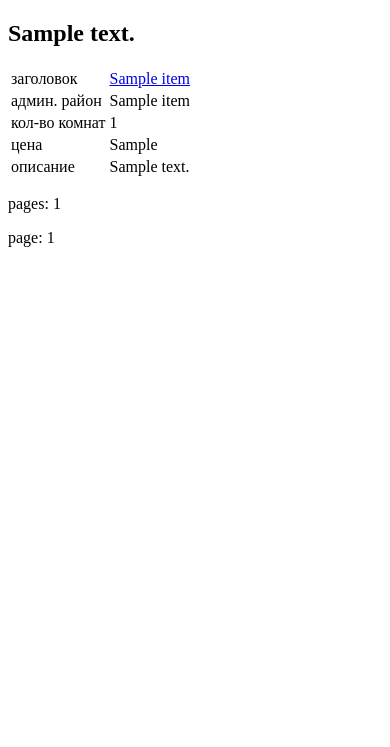
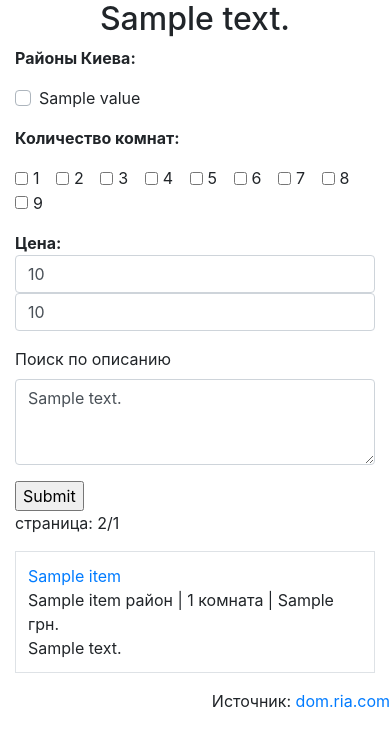
Before and after one commit to IvashchenkoSerhii/realty_parser, a Python web app: template aiohttp/aiohttp_handler/templates/index.html in a window 390 px wide. Shown: the top 747 px of the page. Run offline with Jinja, Linux system fonts and the light colour scheme; the template is opened without the code that fills it: most values are stand-ins (such as "Sample title", 1, 10 or a date in 2020); some libraries are stand-ins or nearby versions.

Commit message:
+ html filter form

```diff
--- a/aiohttp/aiohttp_handler/templates/base.html
+++ b/aiohttp/aiohttp_handler/templates/base.html
@@ -1,15 +1,23 @@
 <!DOCTYPE html>
-<html>
+<html lang="en">
+
 <head>
-    <meta name="viewport" content="width=device-width, initial-scale=1, maximum-scale=1" />
+    <!-- Required meta tags -->
+    <meta charset="utf-8">
+    <meta name="viewport" content="width=device-width, initial-scale=1, shrink-to-fit=no">
+    <!-- Bootstrap CSS -->
+    <link rel="stylesheet" href="https://stackpath.bootstrapcdn.com/bootstrap/4.3.1/css/bootstrap.min.css" integrity="sha384-ggOyR0iXCbMQv3Xipma34MD+dH/1fQ784/j6cY/iJTQUOhcWr7x9JvoRxT2MZw1T" crossorigin="anonymous">
+    <script src="https://code.jquery.com/jquery-3.3.1.slim.min.js" integrity="sha384-q8i/X+965DzO0rT7abK41JStQIAqVgRVzpbzo5smXKp4YfRvH+8abtTE1Pi6jizo" crossorigin="anonymous"></script>
     {% block head %}
     <title>{{title}}</title>
     {% endblock %}
 </head>
+
 <body>
     <div>
         {% block content %}
         {% endblock %}
     </div>
 </body>
+
 </html>
--- a/aiohttp/aiohttp_handler/templates/index.html
+++ b/aiohttp/aiohttp_handler/templates/index.html
@@ -1,34 +1,85 @@
 {% extends "base.html" %}
 {% block content %}
-<h2>{{body_header}}</h2>
-{% for item in result_list %}
-<p>
-    <table>
-        <tr>
-            <td>заголовок</td>
-            <td><a href="https://dom.ria.com/ru/{{item['beautiful_url']}}">{{item['title']}}</a></td>
-        </tr>
-        <tr>
-            <td>админ. район</td>
-            <td>{{ item['district_name'] }}</td>
-        </tr>
-        <tr>
-            <td>кол-во комнат</td>
-            <td>{{ item['rooms_count'] }}</td>
-        </tr>
-        <tr>
-            <td>цена</td>
-            <td>{{ item['priceArr']['3'] }}</td>
-        </tr>
-        <tr>
-            <td>описание</td>
-            <td>{{ item['description'][:92] + (item['description'][92:] and '...') }}</td>
-        </tr>
-    </table>
-</p>
-{% endfor %}
+<h2>
+    <center>{{body_header}}</center>
+</h2>
+<div class="container">
+    <div class="row">
+        <div class="col col-lg-2">
+            <p> <b>Районы Киева:</b>
+                {% for key, value in app['cfg']['districts'].items() %}
+                <div class="custom-control custom-checkbox">
+                    <input type="checkbox" class="custom-control-input" id="checkDist{{key}}" name="checkDist" value={{key}} {% if key in filters.districts %} checked {% endif %}>
+                    <label class="custom-control-label" for="checkDist{{key}}">{{value}}</label>
+                </div>
+                {% endfor %}
+            </p>
+            <p> <b>Количество комнат:</b> <br>
+                {% for i in range(1, 10) %}
+                <div class="form-check form-check-inline">
+                    <input class="form-check-input" type="checkbox" id="checkRoom{{i}}" name="checkRoom" value={{i}} {% if i in filters.rooms_count %} checked {% endif %}>
+                    <label class="form-check-label" for="checkRoom{{i}}">{{i}}</label>
+                </div>
+                {% endfor %}
+            </p>
+            <p><b>Цена:</b>
+                <input type="text" class="form-control" id="price_min" placeholder="от" {% if filters.price_min %} value={{filters.price_min}} {% endif %} />
+                <input type="text" class="form-control" id="price_max" placeholder="до" {% if filters.price_max %} value={{filters.price_max}} {% endif %} />
+            </p>
+            <div class="form-group">
+                <label for="description">Поиск по описанию</label>
+                <textarea class="form-control" id="description" rows="3">{% if filters.description %}{{filters.description}} {% endif %}</textarea>
+            </div>
+            <input type="button" id="submitFilters" name="submitFilters" value="Submit" />
+            {% if result_list %}
+            <p>страница: {{page + 1}}/{{pages}}</p>
+            {% endif %}
+        </div>
+        <div class="col-sm">
+            {% if not result_list %}
+            <div class="alert alert-info" role="alert">
+                Результатов нет.
+            </div>
+            {% endif %}
+            {% for item in result_list %}
+            <table class="table table-bordered">
+                <tr>
+                    <td>
+                        <a href="https://dom.ria.com/ru/{{item['beautiful_url']}}">{{item['title']}}</a>
+                        <br>{{ item.district_name }} район
+                        | {{ item.rooms_count }} {% if item.rooms_count == 1 %}комната{% else %}комнаты{% endif %}
+                        | {{ item.priceArr['3'] }} грн.
+                        <br>{{ item.description|safe|truncate(220) }}
+                    </td>
+                </tr>
+            </table>
+            {% endfor %}
+        </div>
+    </div>
+</div>
+<script type="text/javascript">
+$('#submitFilters').click(function() {
+    var arrDist = $('input:checkbox[name=checkDist]:checked').map(function() {
+        return Number(this.value);
+    }).get();
+    var arrRoom = $('input:checkbox[name=checkRoom]:checked').map(function() {
+        return Number(this.value);
+    }).get();
+    var price_min = $("#price_min").val();
+    var price_max = $("#price_max").val();
+    var description = $("#description").val();
 
-<p>pages: {{pages}}</p>
-
-<p>page: {{page}}</p>
+    var queryData = {
+        'districts': arrDist,
+        'rooms_count': arrRoom,
+        'price_min': price_min,
+        'price_max': price_max,
+        'description': description,
+        'page': 0,
+    };
+    var query_string = $.param(queryData, true);
+    window.location.href = window.location.pathname + "?" + query_string
+});
+</script>
+<div align="right">Источник: <a href="https://dom.ria.com">dom.ria.com</a></div>
 {% endblock %}
--- a/aiohttp/aiohttp_handler/views/views_index.py
+++ b/aiohttp/aiohttp_handler/views/views_index.py
@@ -9,12 +9,12 @@ class IndexHandler(web.View):
     @aiohttp_jinja2.template('index.html')
     async def get(self):
 
-        filters = db.get_filters(self.request.rel_url.query)
+        filters = db.get_filters(self.request.rel_url.query_string)
         log.debug(f'filters: {filters}')
 
         data = {
-            'title': 'Title',
-            'body_header': 'Header',
+            'title': 'Поиск недвижимости',
+            'body_header': 'Долгосрочная аренда квартиры в Киеве',
             'filters': filters
         }
         try:
```
Also changed, not shown: aiohttp/aiohttp_handler/db/utils.py (+18 -14 lines), aiohttp/tests/test_db.py (+9 -6 lines). Lines whose indentation alone changed are shown as unchanged.
